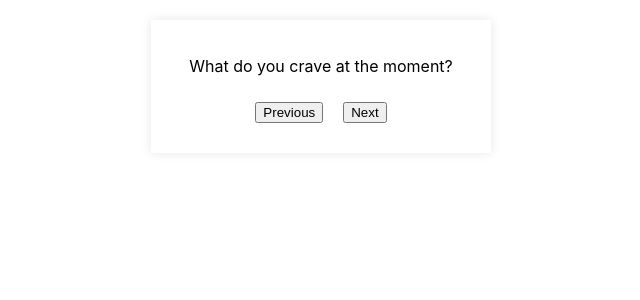
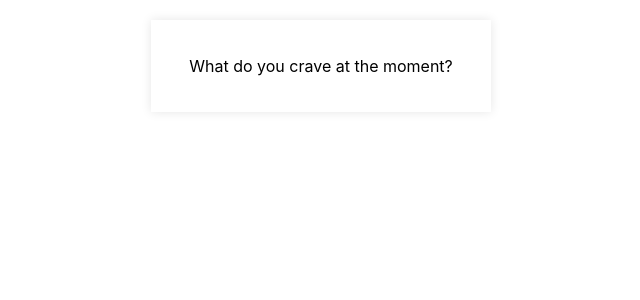
Before and after one commit to bikutoria/curious, a React (Create React App) app: page / in a window 1280 px wide. Shown: the top 300 px of the page, without its empty margins (319-959 px from the left). Built offline with nearby package versions, Linux system fonts and the light colour scheme.

Commit message:
added swipe right and left

```diff
--- a/package.json
+++ b/package.json
@@ -9,6 +9,7 @@
     "react": "^18.2.0",
     "react-dom": "^18.2.0",
     "react-scripts": "5.0.1",
+    "react-swipeable": "^7.0.1",
     "web-vitals": "^2.1.4"
   },
   "scripts": {
--- a/src/App.js
+++ b/src/App.js
@@ -1,10 +1,15 @@
-// src/App.js
 import React, { useState } from 'react';
+import { useSwipeable } from 'react-swipeable';
 import './App.css';
 import questions from './questions';
 
 function App() {
   const [index, setIndex] = useState(0);
+
+  const handlers = useSwipeable({
+    onSwipedLeft: () => navigateQuestion('next'),
+    onSwipedRight: () => navigateQuestion('prev'),
+  });
 
   // Function to get a random question index
   const getRandomIndex = () => {
@@ -24,10 +29,8 @@ function App() {
 
   return (
     <div className="App">
-      <div className="card">
+      <div {...handlers} className="card">
         <p>{questions[index]}</p>
-        <button onClick={() => navigateQuestion('prev')}>Previous</button>
-        <button onClick={() => navigateQuestion('next')}>Next</button>
       </div>
     </div>
   );
```
Also changed, not shown: 1 other file (tests, documents, lock files or other folders).
